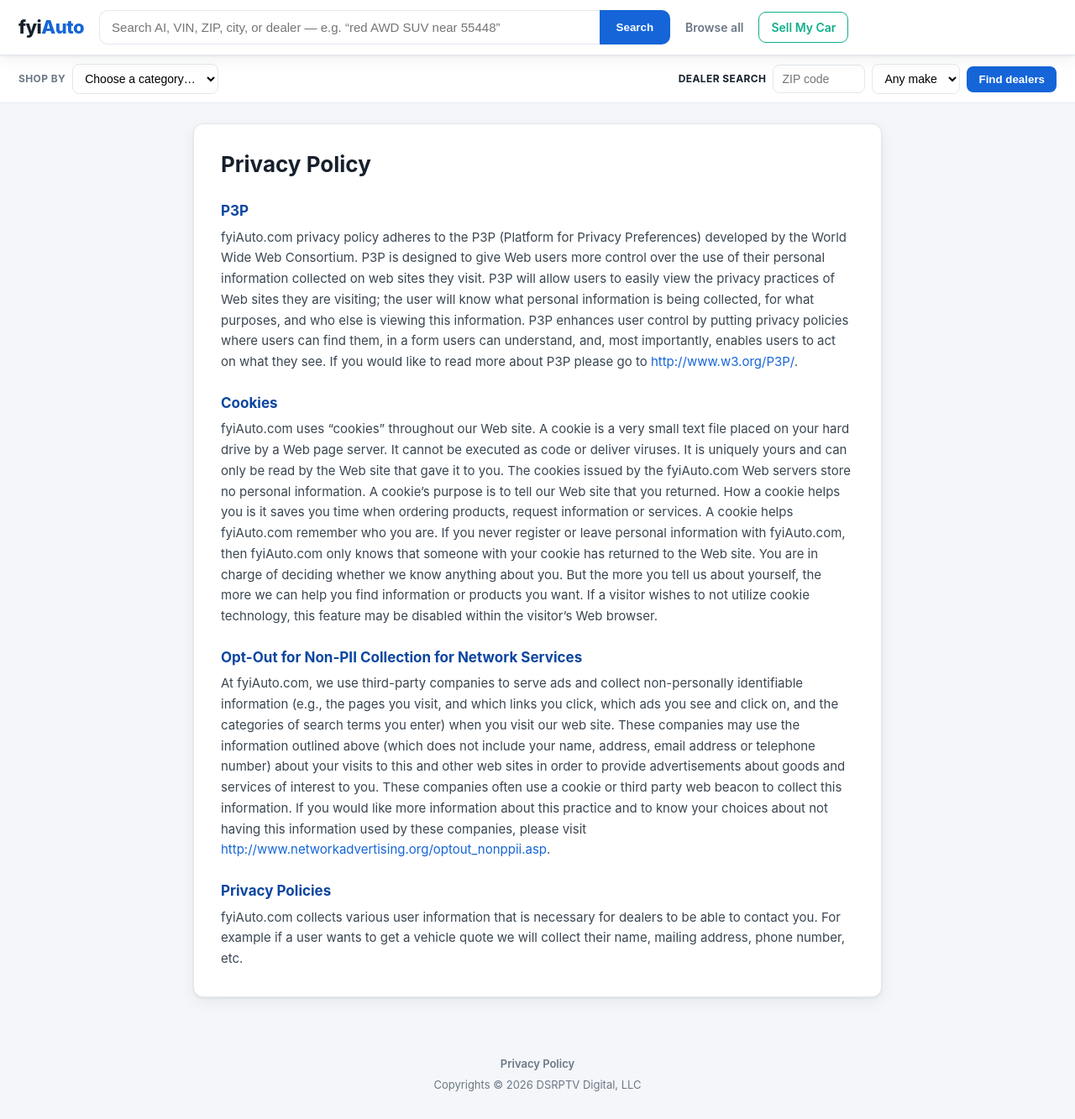
After one commit to mmrankin/fyiauto, a Flask app: page /privacy in a window 1280 px wide. The commit adds this page. Shown: the whole page at 84% size. Run offline with Flask 3, Linux system fonts and the light colour scheme; data that the repository does not hold is empty.

Commit message:
Add Privacy Policy page + footer (link + DSRPTV Digital copyright)
Reformatted the legacy privacy_policy.htm into a styled /privacy page (extends
base layout). Footer now links to it and reads 'Copyrights (c) <year> DSRPTV
Digital, LLC' with the year from the current date.

```diff
--- a/app.py
+++ b/app.py
@@ -73,6 +73,17 @@ def _nav_context():
         "top_makes": local_db.top_makes(10),
         "sell_my_car_url": SELL_MY_CAR_URL,
     }
+
+
+@app.context_processor
+def _footer():
+    import datetime
+    return {"current_year": datetime.date.today().year}
+
+
+@app.route("/privacy")
+def privacy():
+    return render_template("privacy.html", stats=local_db.stats())
 
 
 @app.context_processor
--- a/static/style.css
+++ b/static/style.css
@@ -186,7 +186,18 @@ h1,h2,h3{margin:0 0 .4em}
 .related-grid{display:grid;grid-template-columns:repeat(4,1fr);gap:16px}
 @media(max-width:880px){.related-grid{grid-template-columns:repeat(2,1fr)}}
 
-.site-footer{text-align:center;color:var(--muted);padding:30px;font-size:13px}
+/* legal / privacy page */
+.legal{max-width:820px;margin:24px auto 40px;padding:28px 32px;background:var(--panel);
+  border:1px solid var(--line);border-radius:var(--radius);box-shadow:var(--shadow)}
+.legal h1{font-size:26px;margin-bottom:18px}
+.legal h2{font-size:17px;margin:24px 0 6px;color:var(--brand-ink)}
+.legal p{color:#3a4651;line-height:1.65;margin:0 0 4px}
+
+.site-footer{display:flex;flex-direction:column;align-items:center;gap:6px;
+  text-align:center;color:var(--muted);padding:30px;font-size:13px}
+.site-footer a{color:var(--muted);font-weight:600}
+.site-footer a:hover{color:var(--brand)}
+.site-footer .copyright{color:var(--muted)}
 
 @media(max-width:880px){
   .srp{grid-template-columns:1fr}
--- a/templates/base.html
+++ b/templates/base.html
@@ -49,7 +49,8 @@
 
   {% block body %}{% endblock %}
   <footer class="site-footer">
-    <span>fyiAuto · {{ '{:,}'.format(stats.vehicles) if stats else '' }} vehicles in stock</span>
+    <a href="{{ url_for('privacy') }}">Privacy Policy</a>
+    <span class="copyright">Copyrights &copy; {{ current_year }} DSRPTV Digital, LLC</span>
   </footer>
   <script src="{{ asset('app.js') }}"></script>
 </body>
--- /dev/null
+++ b/templates/privacy.html
@@ -0,0 +1,56 @@
+{% extends "base.html" %}
+{% block title %}Privacy Policy · fyiAuto{% endblock %}
+
+{% block body %}
+<main class="legal">
+  <h1>Privacy Policy</h1>
+
+  <h2>P3P</h2>
+  <p>fyiAuto.com privacy policy adheres to the P3P (Platform for Privacy
+  Preferences) developed by the World Wide Web Consortium. P3P is designed to
+  give Web users more control over the use of their personal information
+  collected on web sites they visit. P3P will allow users to easily view the
+  privacy practices of Web sites they are visiting; the user will know what
+  personal information is being collected, for what purposes, and who else is
+  viewing this information. P3P enhances user control by putting privacy policies
+  where users can find them, in a form users can understand, and, most
+  importantly, enables users to act on what they see. If you would like to read
+  more about P3P please go to
+  <a href="http://www.w3.org/P3P/" target="_blank" rel="noopener">http://www.w3.org/P3P/</a>.</p>
+
+  <h2>Cookies</h2>
+  <p>fyiAuto.com uses &ldquo;cookies&rdquo; throughout our Web site. A cookie is a
+  very small text file placed on your hard drive by a Web page server. It cannot
+  be executed as code or deliver viruses. It is uniquely yours and can only be
+  read by the Web site that gave it to you. The cookies issued by the fyiAuto.com
+  Web servers store no personal information. A cookie&rsquo;s purpose is to tell
+  our Web site that you returned. How a cookie helps you is it saves you time when
+  ordering products, request information or services. A cookie helps fyiAuto.com
+  remember who you are. If you never register or leave personal information with
+  fyiAuto.com, then fyiAuto.com only knows that someone with your cookie has
+  returned to the Web site. You are in charge of deciding whether we know anything
+  about you. But the more you tell us about yourself, the more we can help you
+  find information or products you want. If a visitor wishes to not utilize cookie
+  technology, this feature may be disabled within the visitor&rsquo;s Web
+  browser.</p>
+
+  <h2>Opt-Out for Non-PII Collection for Network Services</h2>
+  <p>At fyiAuto.com, we use third-party companies to serve ads and collect
+  non-personally identifiable information (e.g., the pages you visit, and which
+  links you click, which ads you see and click on, and the categories of search
+  terms you enter) when you visit our web site. These companies may use the
+  information outlined above (which does not include your name, address, email
+  address or telephone number) about your visits to this and other web sites in
+  order to provide advertisements about goods and services of interest to you.
+  These companies often use a cookie or third party web beacon to collect this
+  information. If you would like more information about this practice and to know
+  your choices about not having this information used by these companies, please
+  visit
+  <a href="http://www.networkadvertising.org/optout_nonppii.asp" target="_blank" rel="noopener">http://www.networkadvertising.org/optout_nonppii.asp</a>.</p>
+
+  <h2>Privacy Policies</h2>
+  <p>fyiAuto.com collects various user information that is necessary for dealers
+  to be able to contact you. For example if a user wants to get a vehicle quote we
+  will collect their name, mailing address, phone number, etc.</p>
+</main>
+{% endblock %}
```
